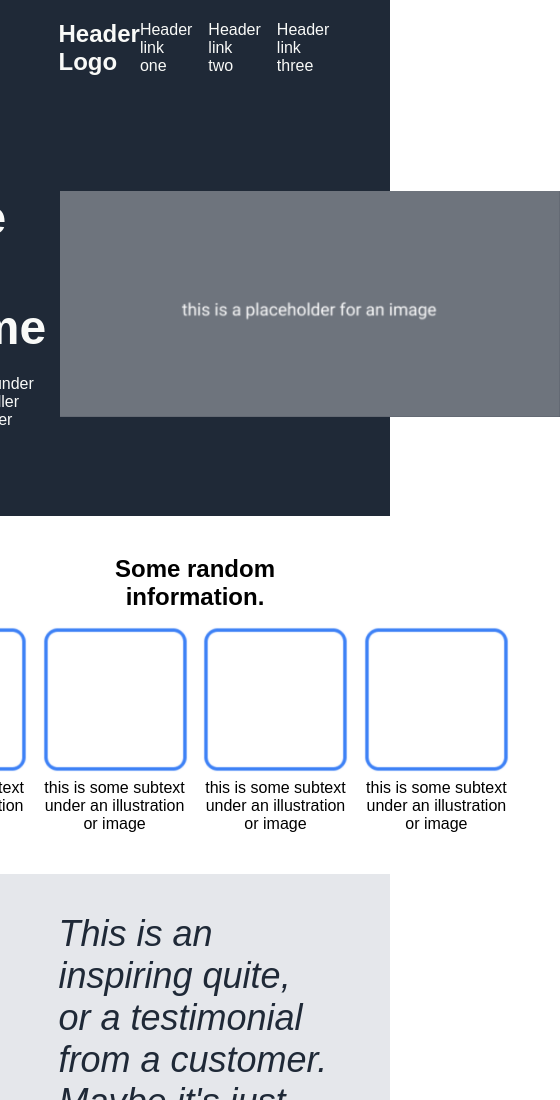
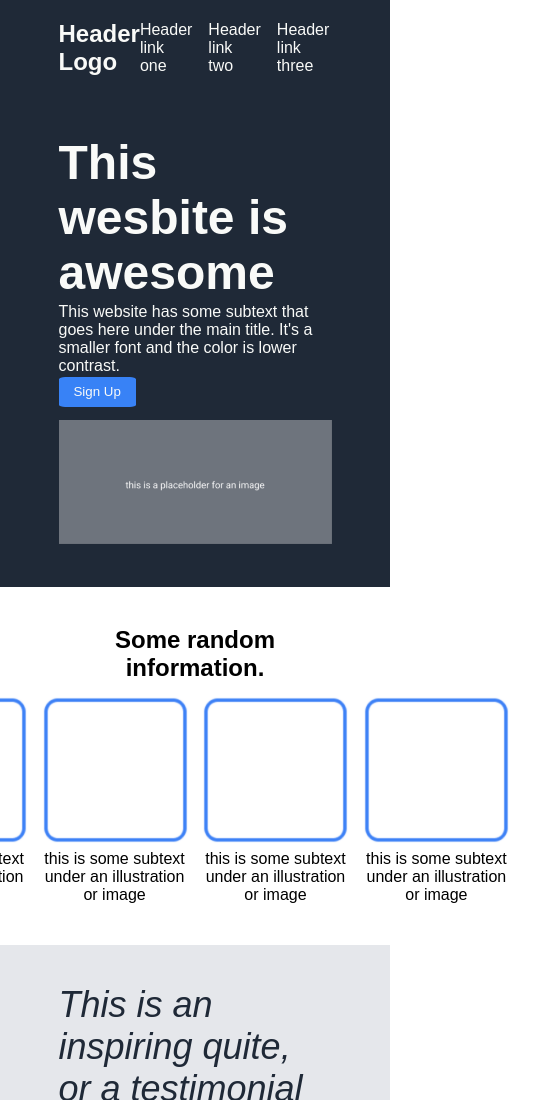
Before and after one commit to ash1eygrace/landing-page, a plain HTML site: page index.html in a window 390 px wide. Shown: the top 1100 px of the page, 560 px wide, since content can reach past the window. Drawn offline with Linux system fonts and the light colour scheme.

Commit message:
Fix Responsiveness: Hero Div CTA and Image

```diff
--- a/styles.css
+++ b/styles.css
@@ -42,6 +42,7 @@ a {
     padding-top: 10%;
     padding-bottom: 10%;
 }
+
 .flex {
     display: flex;
     justify-content: center;
@@ -55,8 +56,8 @@ a {
 .hero-right{
     flex-direction: end;
 }
-img{
-    max-width: 500px;
+.hero img{
+    max-width: 100%;
 
 }
 .hero-left h2{
@@ -73,6 +74,14 @@ img{
     border: 2px solid #3882F6;
     border-radius: 8%;
 }
+@media screen and (max-width: 985px) {
+    .hero {
+      display: block;
+    }
+    .hero img{
+        margin-top: 5%;
+    }
+  }
 /*Info section*/
 .info h2, .info-items{
     text-align: center;
```
